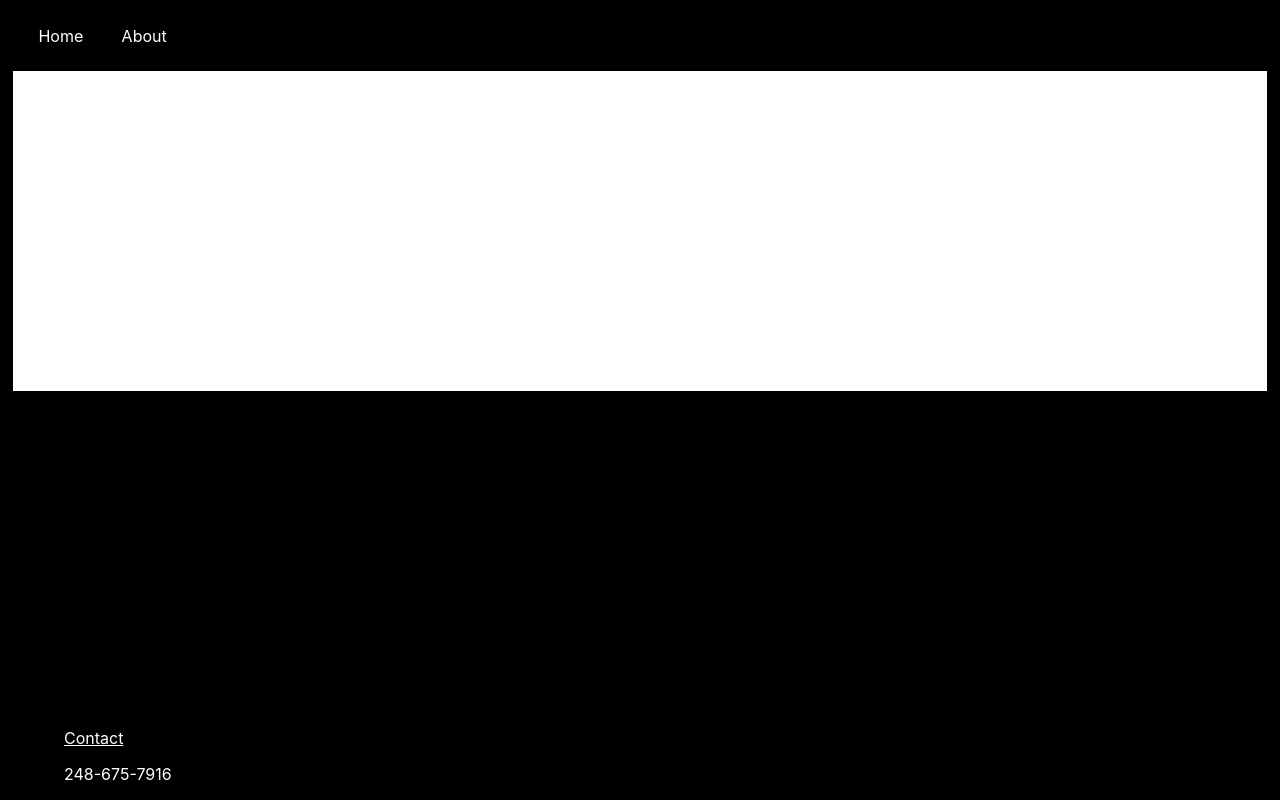
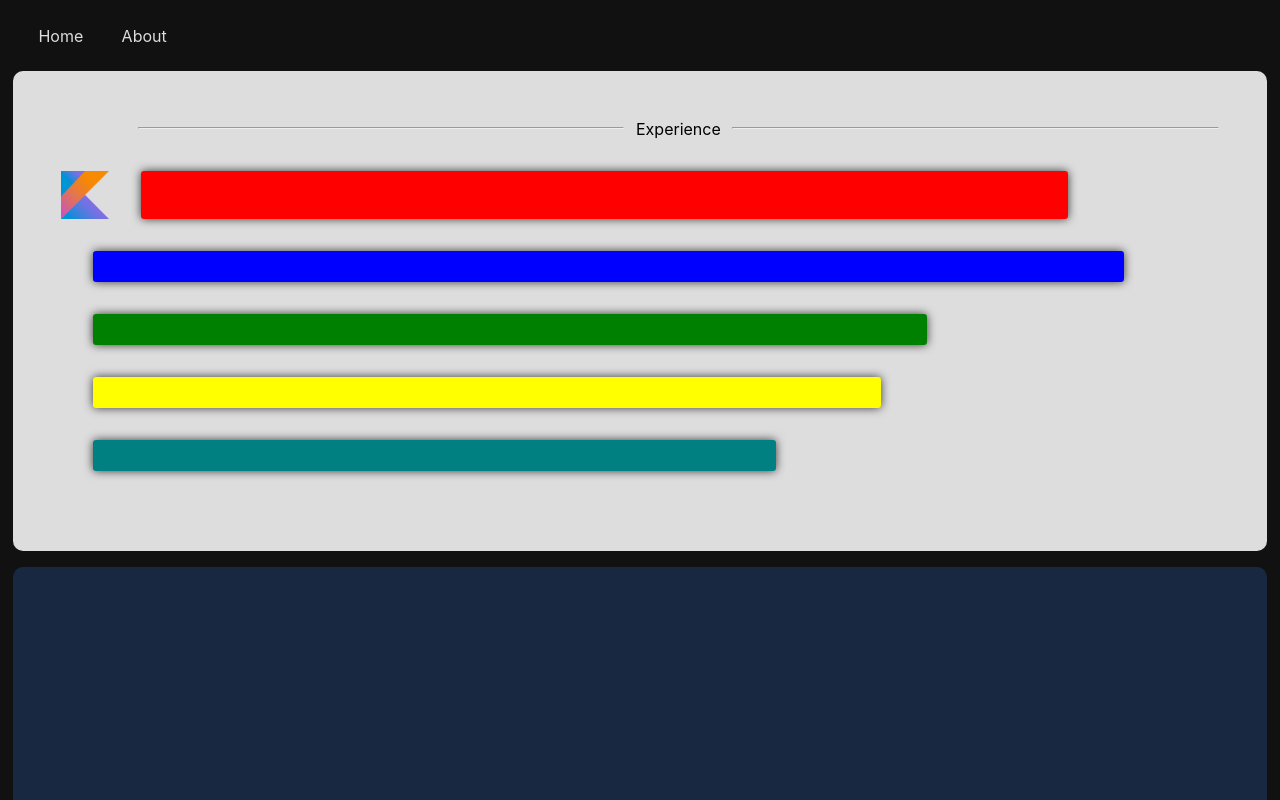
Before and after one commit to codemonckey/Isaac-Dessert-Portfolio, a Next.js app in the folder frontend/coffee-shoppe/: page /about in a window 1280 px wide. Shown: the top 800 px of the page. Built offline with nearby package versions, Linux system fonts and the light colour scheme.

Commit message:
bar chart

```diff
--- a/frontend/coffee-shoppe/components/Footer.jsx
+++ b/frontend/coffee-shoppe/components/Footer.jsx
@@ -7,6 +7,9 @@ export const Footer = () => {
         <p className={styles.header}>Contact</p>
         <p >248-675-7916</p>
       </div>
+      <div className={styles.block}>
+        <a href="/resume.pdf"className={styles.header}>Resume</a>
+      </div>
     </div>
   );
 };
--- a/frontend/coffee-shoppe/pages/about.js
+++ b/frontend/coffee-shoppe/pages/about.js
@@ -1,15 +1,36 @@
 import styles from '../styles/Panels.module.css'
+import bars from '../styles/Bars.module.css'
 import Navbar from "../components/NavigationBar"
 import Footer from "../components/Footer"
 
 function about() {
     return (
-        <div>
-         <Navbar/>
-        <div className={styles.odds}>
+        <div className={styles.pageContainer}>
+            <Navbar/>
+                <div className={styles.container}>
+                    <div className={styles.odds}>
+                        <div className={styles.skillSet}>
+                                <div className={bars.imageSkills}/>
+                                <div className={bars.header}>
+                                    <hr className={bars.left}/>Experience<hr className={bars.right}/>
+                                </div>
+                        </div>
+                        <div className={styles.skillSet}>
+                            <img className={bars.imageSkills} src="icons/Kotlin_Icon.svg.png" />
+                            <div className={bars.bar} style={{background: 'red', "--width-var": '80%'}}></div>
+                        </div>
+                        <div className={bars.bar} style={{background: 'blue', "--width-var": '89%'}}></div>
+                        <div className={bars.bar} style={{background: 'green', "--width-var": '72%'}}></div>
+                        <div className={bars.bar} style={{background: 'yellow', "--width-var": '68%'}}></div>
+                        <div className={bars.bar} style={{background: 'teal', "--width-var": '59%'}}></div>
+                    </div>
+                    <div className={styles.evens}>
+                    </div>
+                    <div className={styles.odds}>
 
-        </div>
-        <Footer/>
+                    </div>
+                </div>
+            <Footer/>
         </div>
     )
 }
--- a/frontend/coffee-shoppe/pages/index.js
+++ b/frontend/coffee-shoppe/pages/index.js
@@ -2,6 +2,7 @@ import Head from 'next/head'
 import Image from 'next/image'
 import styles from '../styles/Home.module.css'
 import Navbar from "../components/NavigationBar"
+import Footer from "../components/Footer"
 export default function Home() {
   return (
     <div>
--- /dev/null
+++ b/frontend/coffee-shoppe/styles/Bars.module.css
@@ -0,0 +1,62 @@
+
+  .bar {
+    animation: createBar 3s;
+    left: 0;
+    width: var(--width-var, 100%);
+    height: 3em;
+    position:relative;
+    box-shadow:0px 0px 10px rgba(0, 0, 0, 0.75);
+    margin-bottom: 2em;
+    margin-left:2em;
+    border-radius: .20em;
+  }
+
+  .bar:before {
+    width: var(--width-var, 100%);
+    height: 3em;
+  }
+
+  .bar:after {
+    width: var(--width-var, 100%);
+    height: 3em;
+  }
+
+  @keyframes createBar {
+    0% {
+        width: 0;
+        left: 0em;
+        box-shadow:0px 0px 10px rgba(0, 0, 0, 0.75);
+      }
+
+      100% {
+        width: var(--width-var, 100%);
+          left: 0;
+      }
+  }
+
+  .imageSkills {
+      height: 3em;
+      width: 3em;
+  }
+
+.header {
+	width:100%;
+	text-align:center;
+    margin-left:2em;
+    margin-bottom: 2em;
+}
+
+.header hr {
+	margin-left:auto;
+	margin-right:auto;
+	width:45%;
+
+}
+
+.left {
+	float:left;
+}
+
+.right {
+	float:right;
+}
--- a/frontend/coffee-shoppe/styles/Navigation.module.css
+++ b/frontend/coffee-shoppe/styles/Navigation.module.css
@@ -5,7 +5,7 @@
 
 .bar {
     position: -webkit-sticky;
-    background-color: black;
+    background-color: #111111;
     padding-top: 2%;
     padding-bottom: 2%;
 }
@@ -14,21 +14,24 @@
     display: inline;
     margin-left: 3%;
     margin-top: 6%;
-    color: white;
+    color: #dddddd;
 }
 
 .foot {
-    position: fixed;
-    bottom: 0;
+    position: absolute;
+    bottom: 1em;
     width: 100%;
-    color: white
+    height: 5em;
+    color: #dddddd
 }
 
 .block {
     position: relative;
     margin-left: 5%;
+    float: left;
 }
 
 .header {
     text-decoration: underline;
+    color: #dddddd;
 }
--- a/frontend/coffee-shoppe/styles/Panels.module.css
+++ b/frontend/coffee-shoppe/styles/Panels.module.css
@@ -1,7 +1,81 @@
 .odds {
+    background-color: #dddddd;
+    width: 98%;
+    height:30em;
+    margin: 0 auto;
+    margin-bottom: 1em;
+    padding: 3em;
+    -webkit-animation: fadein 3s; /* Safari, Chrome and Opera > 12.1 */
+       -moz-animation: fadein 3s; /* Firefox < 16 */
+        -ms-animation: fadein 3s; /* Internet Explorer */
+         -o-animation: fadein 3s; /* Opera < 12.1 */
+            animation: fadein 3s;
+    border-radius: 10px;
+    display: flex;
+    flex-direction: column;
+}
+
+.evens {
     position: relative;
-    background-color: white;
+    background-color: #192841;
+    animation: createBox .75s;
     width: 98%;
     height:20em;
     margin: 0 auto;
+    margin-bottom: 1em;
+    padding: 3em;
+    border-radius: 10px;
 }
+
+.container {
+    padding-bottom: 6em;
+}
+
+.pageContainer {
+    position: relative;
+    min-height: 100vh;
+}
+
+.skillSet {
+    display: flex;
+    position: relative;
+    flex-direction: row
+}
+
+@keyframes fadein {
+    from { opacity: 0; }
+    to   { opacity: 1; }
+}
+
+/* Firefox < 16 */
+@-moz-keyframes fadein {
+    from { opacity: 0; }
+    to   { opacity: 1; }
+}
+
+/* Safari, Chrome and Opera > 12.1 */
+@-webkit-keyframes fadein {
+    from { opacity: 0; }
+    to   { opacity: 1; }
+}
+
+/* Internet Explorer */
+@-ms-keyframes fadein {
+    from { opacity: 0; }
+    to   { opacity: 1; }
+}
+
+/* Opera < 12.1 */
+@-o-keyframes fadein {
+    from { opacity: 0; }
+    to   { opacity: 1; }
+}
+
+  @keyframes createBox {
+    from {
+      transform: scale(0);
+    }
+    to {
+      transform: scale(1);
+    }
+  }
--- a/frontend/coffee-shoppe/styles/globals.css
+++ b/frontend/coffee-shoppe/styles/globals.css
@@ -4,7 +4,7 @@ body {
   margin: 0;
   font-family: -apple-system, BlinkMacSystemFont, Segoe UI, Roboto, Oxygen,
     Ubuntu, Cantarell, Fira Sans, Droid Sans, Helvetica Neue, sans-serif;
-  background-color: black;
+  background-color: #111111;
   }
 
 a {
```
Also changed, not shown: frontend/coffee-shoppe/public/icons/Kotlin_Icon.svg.png (added), 1 other file (tests, documents, lock files or other folders).
